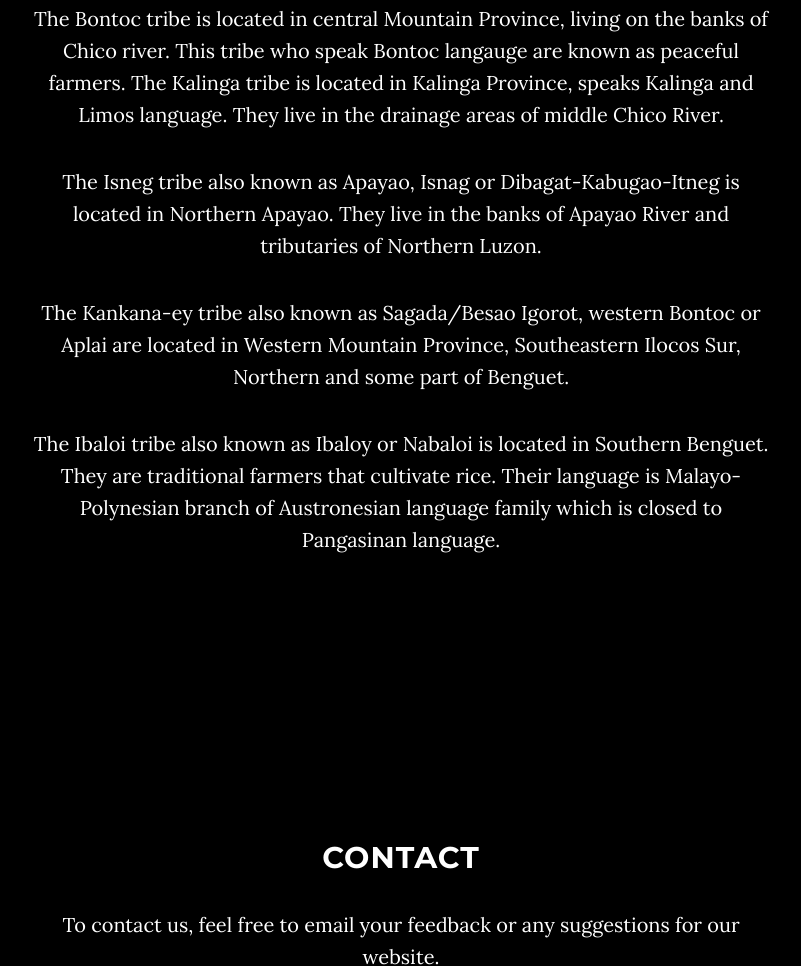
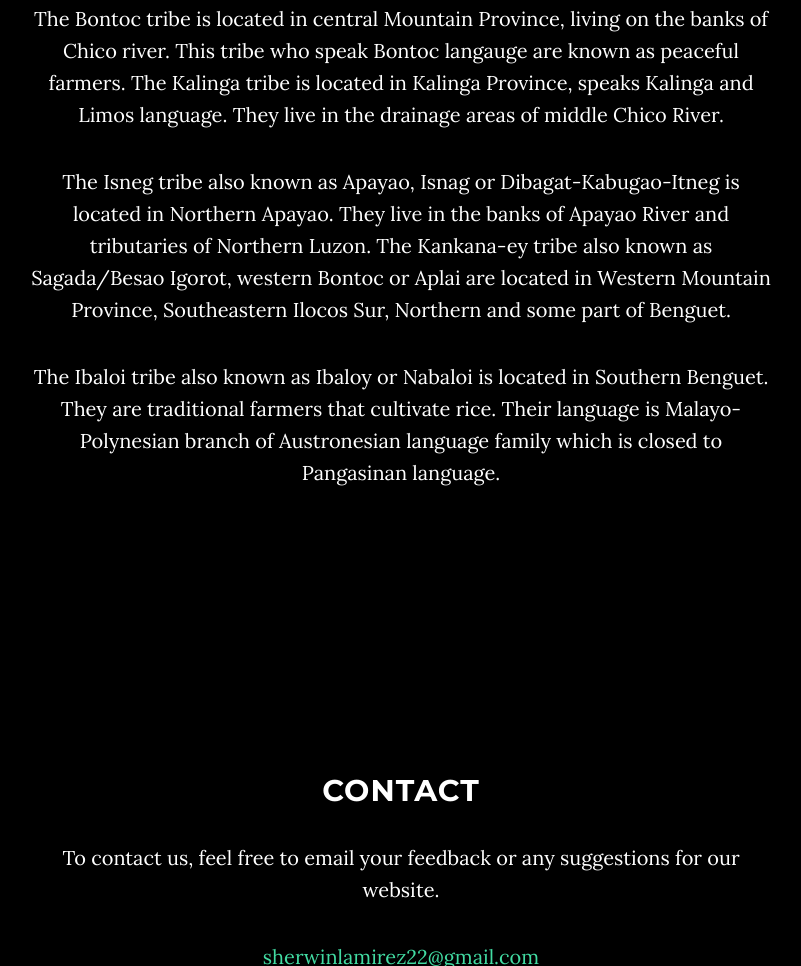
Before and after one commit to sherwinlamirez/template3, a website: page index.html in a window 1280 px wide. Shown: the part 1826-2792 px from the top of the page, without its empty margins (239-1040 px from the left). Drawn offline with nearby package versions, Linux system fonts and the light colour scheme; some packages are replaced by stand-ins of ours.

Commit message:
Update index.html

```diff
--- a/index.html
+++ b/index.html
@@ -105,8 +105,8 @@
                     <p>Igorots are divided into five ethno-linguistic groups, Bontocs, Kalinga, Isneg, Kankana-ey, and Ibaloi.</p>
                     <p>The Bontoc tribe is located in central Mountain Province, living  on the banks of Chico river. This tribe who speak Bontoc langauge are known as peaceful farmers.
                         The Kalinga tribe is located in Kalinga Province, speaks Kalinga and Limos language. They live in the drainage  areas of middle Chico River.</p>
-                    <p>The Isneg tribe also known as Apayao, Isnag or Dibagat-Kabugao-Itneg is located in Northern Apayao. They live in the banks of Apayao River and tributaries of Northern Luzon.</p>
-                    <p>The Kankana-ey tribe also known as Sagada/Besao Igorot, western Bontoc or Aplai are located in Western Mountain Province, Southeastern Ilocos Sur, Northern and some part of Benguet.</p>
+                    <p>The Isneg tribe also known as Apayao, Isnag or Dibagat-Kabugao-Itneg is located in Northern Apayao. They live in the banks of Apayao River and tributaries of Northern Luzon.
+                        The Kankana-ey tribe also known as Sagada/Besao Igorot, western Bontoc or Aplai are located in Western Mountain Province, Southeastern Ilocos Sur, Northern and some part of Benguet.</p>
                     <p>The Ibaloi tribe also known as Ibaloy or Nabaloi is located in Southern Benguet. They are traditional farmers that cultivate rice. Their language is Malayo-Polynesian branch of Austronesian language family which is closed to Pangasinan language.</p>
                 </div>
             </div>
```
